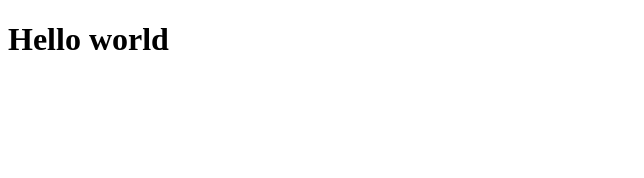
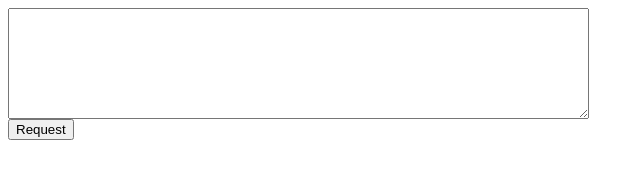
Before and after one commit to Yousif-FJ/docker-compose-experiment, a plain HTML site: page nginx/www/index.html in a window 1280 px wide. Shown: the whole page, without its empty margins (0-644 px from the left). Drawn offline with Linux system fonts and the light colour scheme.

Commit message:
Add fetch button

```diff
--- a/nginx/www/index.html
+++ b/nginx/www/index.html
@@ -6,6 +6,15 @@
     <title>Document</title>
 </head>
 <body>
-    <h1>Hello world</h1>
+    <textarea style="display: block;" rows="7" cols="70" id="textArea"></textarea>
+    <button onclick="fetchInfo()">Request</button>
+    <script>
+        async function fetchInfo() {
+            const response = await fetch("/server-info");
+            const data =  await response.text();
+            const textArea = document.getElementById("textArea");
+            textArea.value = data
+        }
+    </script>
 </body>
 </html>
```
